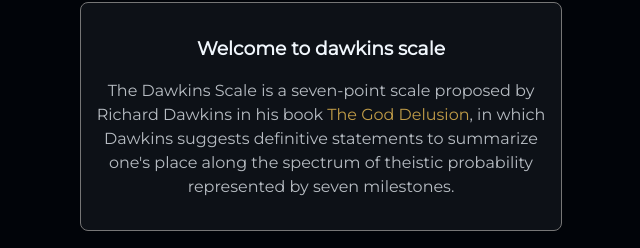
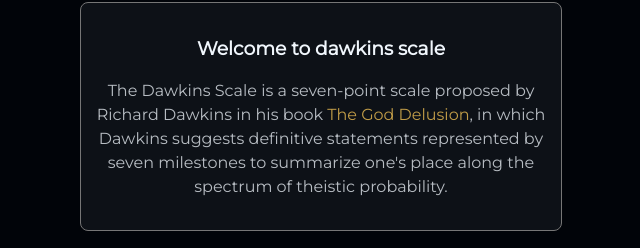
Before and after one commit to ArunGovil/DawkinsScale, a plain HTML site: page index.html in a window 1280 px wide. Shown: the part 116-364 px from the top of the page, 319-959 px from the left. Drawn offline with Linux system fonts and the light colour scheme.

Commit message:
Content update

```diff
--- a/index.html
+++ b/index.html
@@ -32,9 +32,9 @@
               href="https://en.wikipedia.org/wiki/The_God_Delusion"
               target="_blank"
               >The God Delusion</a
-            >, in which Dawkins suggests definitive statements to summarize
-            one's place along the spectrum of theistic probability represented
-            by seven milestones.
+            >, in which Dawkins suggests definitive statements represented
+            by seven milestones to summarize one's place along the spectrum
+            of theistic probability.
           </p>
         </div>
         <!-- <div class="share">
```
